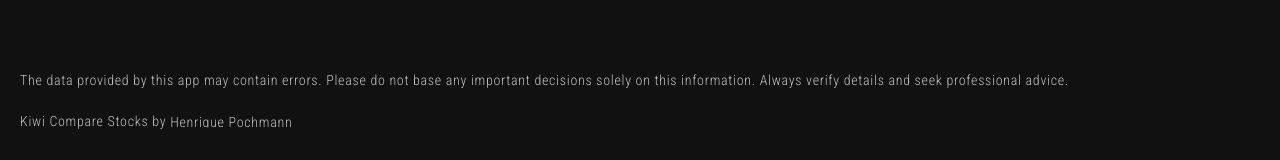
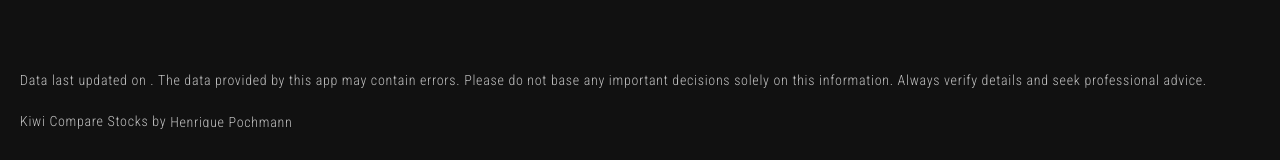
Before and after one commit to henriquepcm/kiwi-stocks, a Next.js app: page / in a window 1280 px wide. Shown: the part 589-749 px from the top of the page. Built offline with nearby package versions, Linux system fonts and the light colour scheme; no server answers; the database is empty.

Commit message:
add data last update timestamp to the footer

```diff
--- a/components/MainContent/Footer.tsx
+++ b/components/MainContent/Footer.tsx
@@ -1,10 +1,27 @@
+import { RootState } from "@/lib/store/store";
+import { formatTimestamp } from "@/utils/formatTimestamp";
+
+import { useSelector } from "react-redux";
+
 export default function Footer() {
+     const rawLastUpdatedTimestamp = useSelector((state: RootState) => {
+          return state.stocks.length > 0 ? state.stocks[0].created_at : null;
+     });
+
+     const finalLasTUpdatedTimeStamp =
+          rawLastUpdatedTimestamp && formatTimestamp(rawLastUpdatedTimestamp);
+
      return (
           <div className="flex flex-col gap-4 text-sm mt-auto pt-10 tracking-wider">
                <p>
-                    The data provided by this app may contain errors. Please do
-                    not base any important decisions solely on this information.
-                    Always verify details and seek professional advice.
+                    Data last updated on&nbsp;
+                    <span className="font-medium">
+                         {finalLasTUpdatedTimeStamp}
+                    </span>
+                    . The data provided by this app may contain errors. Please
+                    do not base any important decisions solely on this
+                    information. Always verify details and seek professional
+                    advice.
                </p>
                <p>
                     Kiwi Compare Stocks by&nbsp;
--- /dev/null
+++ b/utils/formatTimestamp.ts
@@ -0,0 +1,21 @@
+export function formatTimestamp(value: string): string {
+     const date = new Date(value);
+
+     const options: Intl.DateTimeFormatOptions = {
+          year: "numeric",
+          month: "long",
+          day: "numeric",
+          hour: "2-digit",
+          minute: "2-digit",
+          timeZone: "UTC",
+          hour12: false,
+     };
+
+     const formattedDate = new Intl.DateTimeFormat("en-US", options).format(
+          date
+     );
+
+     const formattedDateWithUTC = `${formattedDate} UTC`;
+
+     return formattedDateWithUTC;
+}
```
